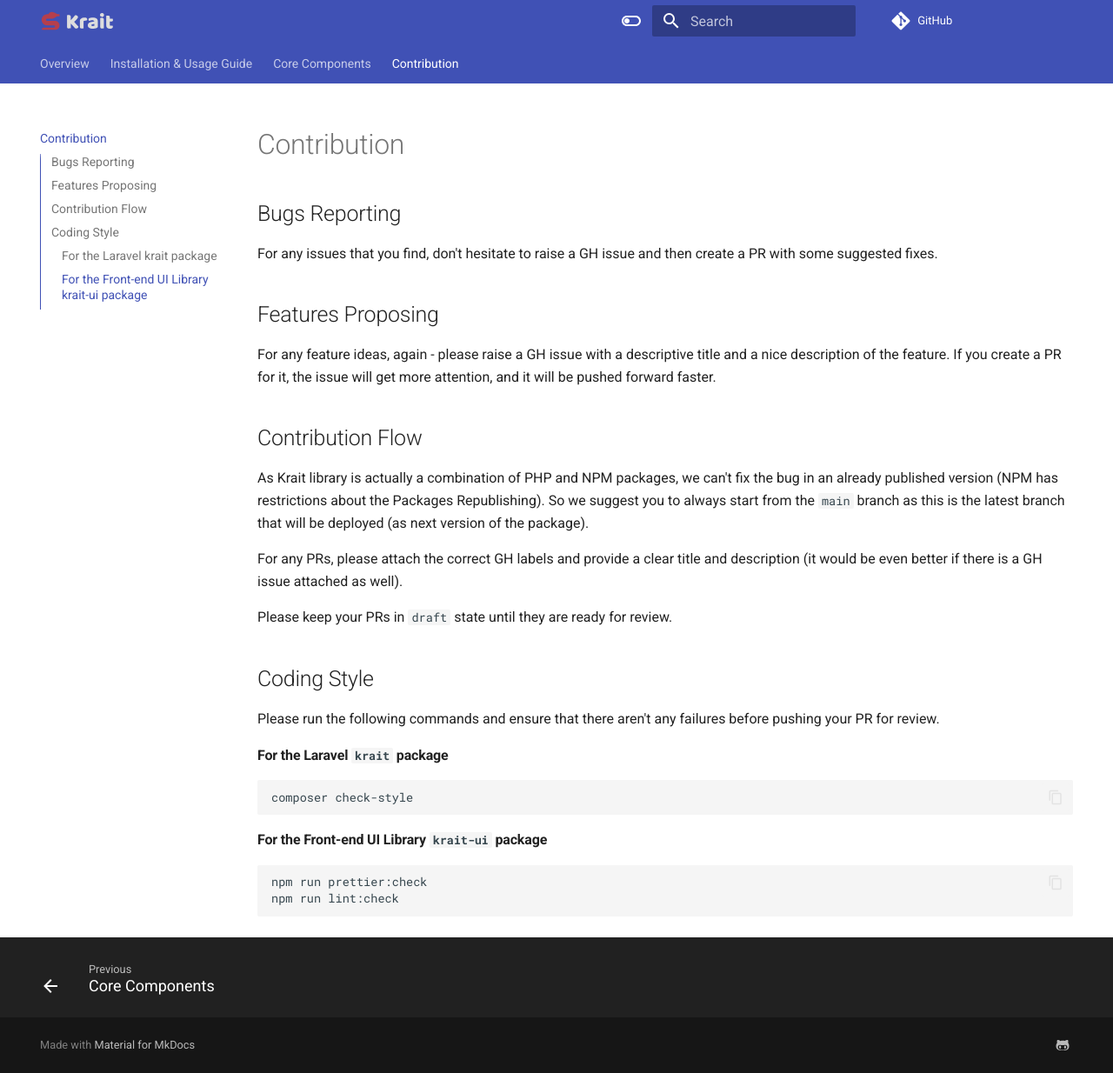
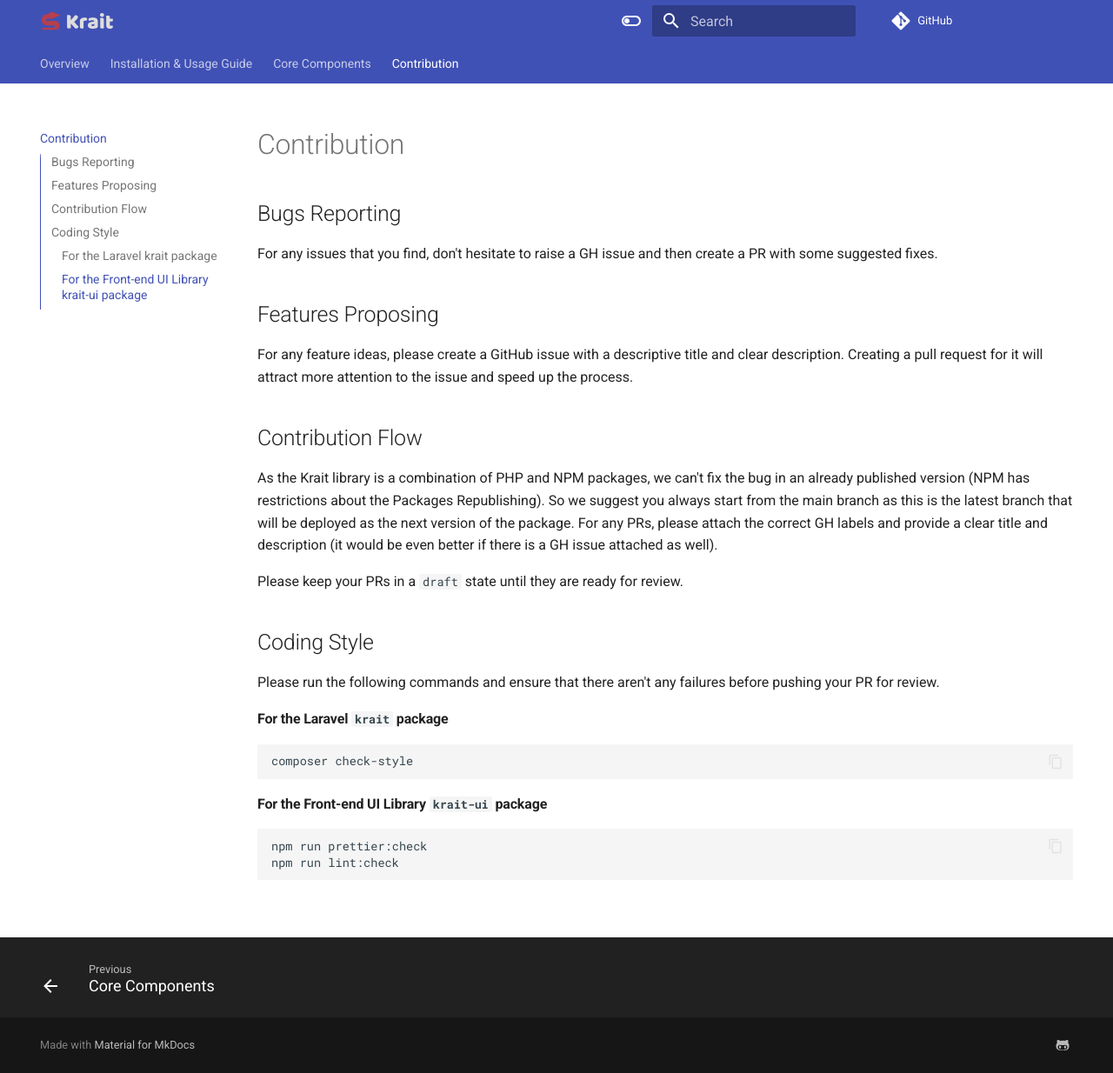
Before and after one commit to mtrdesign/krait, an MkDocs documentation site: the page built from docs/contribution.md, in a window 1280 px wide and 1234 px high. Shown: the whole window at 87% size. Built offline with MkDocs 1.6.1 and Material for MkDocs 9.7.7, drawn with Linux system fonts in a browser that asks for light colours; comment, search, counter and statistics services are not loaded.

Commit message:
Fix more doc typos (#26)
* Fix docs typos

```diff
--- a/docs/contribution.md
+++ b/docs/contribution.md
@@ -1,23 +1,17 @@
 # Contribution
 
 ## Bugs Reporting
-For any issues that you find, don't hesitate to raise a GH issue and then create
-a PR with some suggested fixes.
+For any issues that you find, don't hesitate to raise a GH issue and then create a PR with some suggested fixes.
 
 ## Features Proposing
-For any feature ideas, again - please raise a GH issue with a descriptive title and a nice description
-of the feature. If you create a PR for it, the issue will get more attention, and it will be pushed forward
-faster.
+For any feature ideas, please create a GitHub issue with a descriptive title and clear description.
+Creating a pull request for it will attract more attention to the issue and speed up the process.
 
 ## Contribution Flow
-As Krait library is actually a combination of PHP and NPM packages, we can't fix the bug in an already published
-version (NPM has restrictions about the Packages Republishing). So we suggest you to always start from the `main` branch
-as this is the latest branch that will be deployed (as next version of the package).
+As the Krait library is a combination of PHP and NPM packages, we can't fix the bug in an already published version (NPM has restrictions about the Packages Republishing). So we suggest you always start from the main branch as this is the latest branch that will be deployed as the next version of the package.
+For any PRs, please attach the correct GH labels and provide a clear title and description (it would be even better if there is a GH issue attached as well).
 
-For any PRs, please attach the correct GH labels and provide a clear title and description (it would be even better if
-there is a GH issue attached as well).
-
-Please keep your PRs in `draft` state until they are ready for review.
+Please keep your PRs in a `draft` state until they are ready for review.
 
 ## Coding Style
 Please run the following commands and ensure that there aren't any failures before pushing your PR for review.
```
Also changed, not shown: docs/usage.md (+6 -6 lines).
